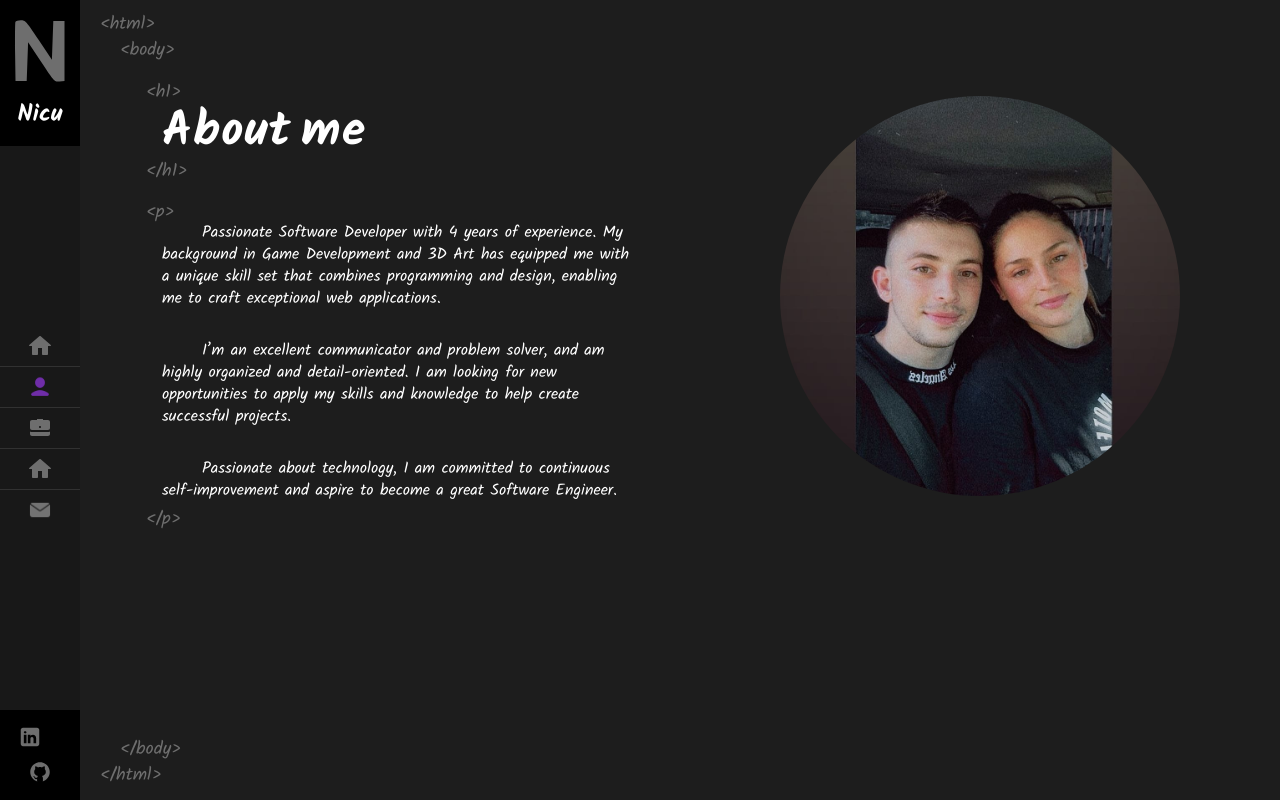
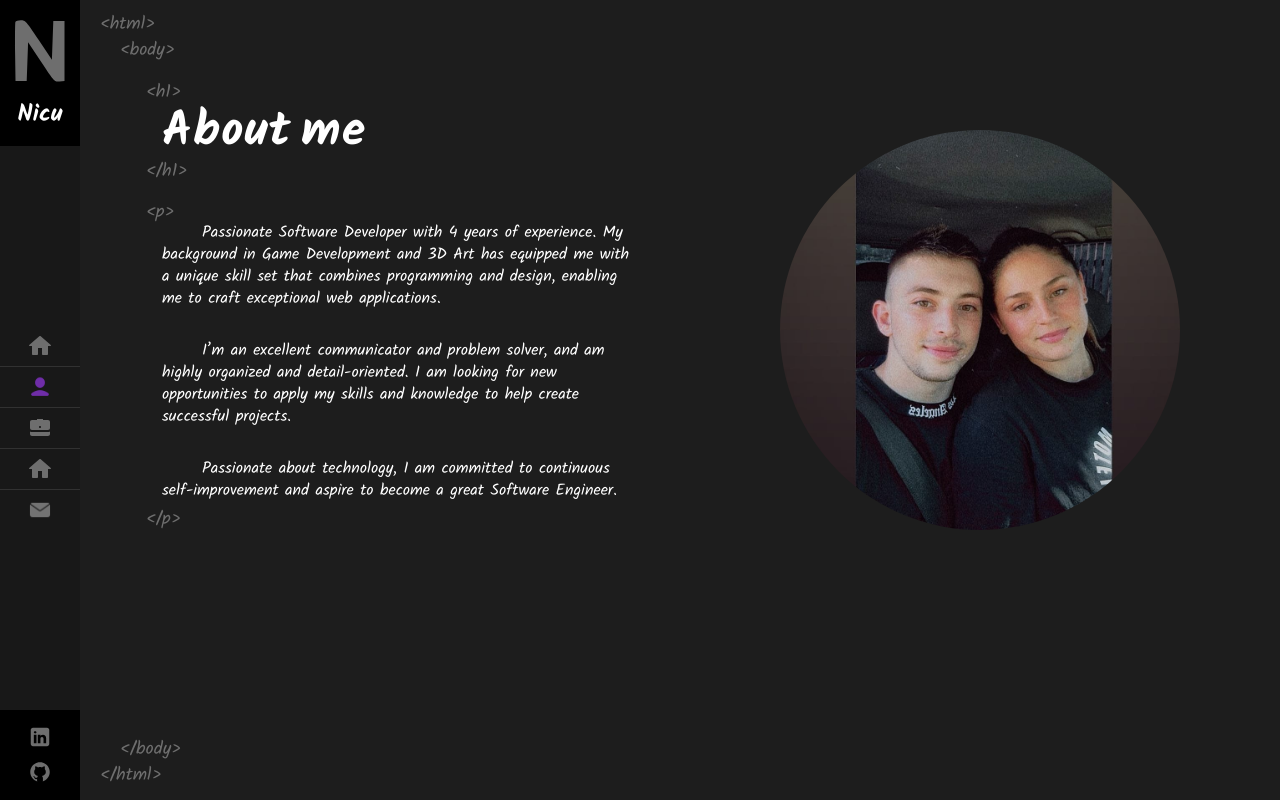
Before and after one commit to IoghiStudio/portfolio, a Next.js app: page /about in a window 1280 px wide. Built offline with nearby package versions, Linux system fonts and the light colour scheme; a web font is replaced by a local one.

Commit message:
improvements

```diff
--- a/src/components/About/About.scss
+++ b/src/components/About/About.scss
@@ -19,10 +19,6 @@
 
     @include onTablet {
       padding: 20px 0;
-    }
-
-    @include onDesktop {
-      max-width: 800px;
     }
   }
 
@@ -71,6 +67,12 @@
   &__text {
     font-size: 16px;
     line-height: 22px;
+    width: 100%;
+
+    @include onLaptop {
+      width: 60%;
+      max-width: 800px;
+    }
 
     &-section {
       text-indent: 40px;
@@ -79,12 +81,15 @@
 
       @include onLaptop {
         padding-bottom: 30px;
-        width: 60%;
       }
 
       &:first-child {
         @include onTablet {
           width: 60%;
+        }
+
+        @include onLaptop {
+          width: 100%;
         }
       }
 
@@ -104,6 +109,8 @@
     background-image: url('../../media/img/profile.jpg');
 
     @media (min-width: 400px) {
+      top: 26px;
+      right: 26px;
       @include circle(120px);
     }
 
@@ -118,7 +125,7 @@
     }
 
     @include onLaptop {
-      top: 26px;
+      top: 60px;
       right: 60px;
       @include circle (300px);
     }
--- a/src/components/Nav/Nav.scss
+++ b/src/components/Nav/Nav.scss
@@ -209,6 +209,7 @@
         }
 
         @include onLaptop {
+          margin: 0;
           margin-bottom: 12px;
         }
       }
```
